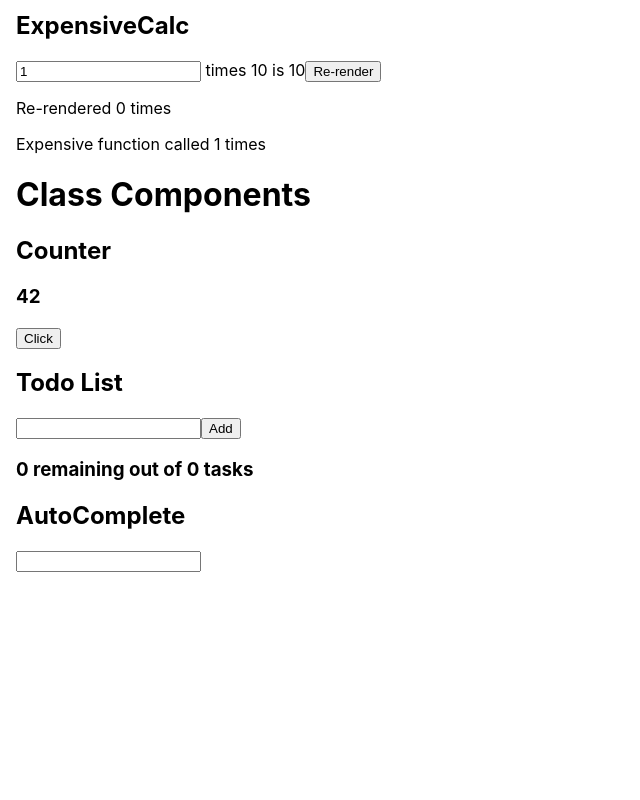
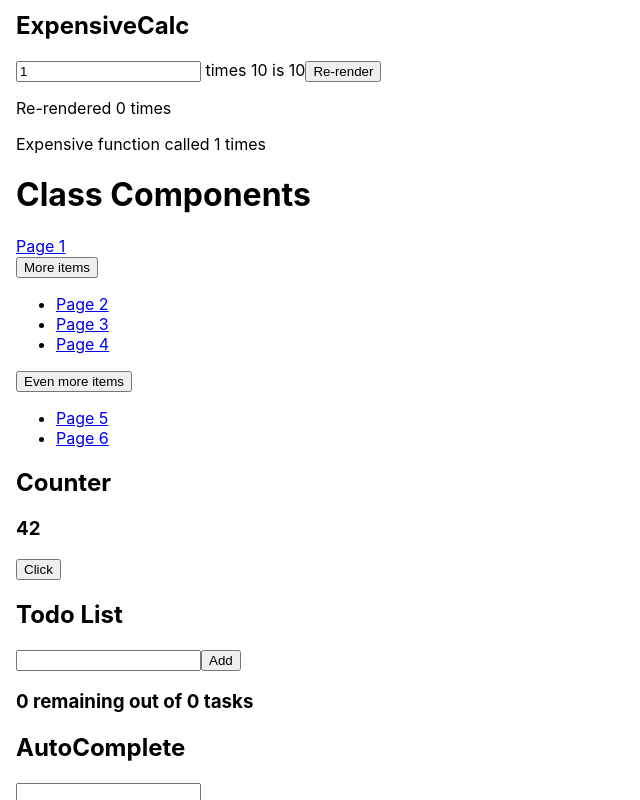
Before and after one commit to Knufle/Codility, a React (Vite) app: page / in a window 1280 px wide. Shown: the part 710-1510 px from the top of the page, without its empty margins (0-640 px from the left). Before the commit the page ends 1298 px from the top, so only its background shows below. Built offline with nearby package versions, Linux system fonts and the light colour scheme.

Commit message:
Dropdown component

```diff
--- a/src/App.tsx
+++ b/src/App.tsx
@@ -7,6 +7,7 @@ import FunctionCandidates from './components/Candidates/FunctionCandidates';
 import ClassCounter from './components/Counter/ClassCounter';
 import FunctionCounter from './components/Counter/FunctionCounter';
 import FunctionCurriedText from './components/CurriedText/FunctionCurriedCounter';
+import { ExampleNav } from './components/Dropdown/Dropdown';
 import FunctionExpensiveCalc from './components/ExpensiveCalc/FunctionExpensiveCalc';
 import ClassHero from './components/Hero/ClassHero';
 import FunctionHero from './components/Hero/FunctionHero';
@@ -36,6 +37,7 @@ function App() {
       </div>
       <h1>Class Components</h1>
       <div>
+        <ExampleNav />
         <ClassCounter />
         <ClassToDoList />
         <ClassAutoComplete />
--- /dev/null
+++ b/src/components/Dropdown/Dropdown.tsx
@@ -0,0 +1,110 @@
+/*
+Prompt:
+  We have defined a basic dropdown via the Dropdown and DropdownItem components below, with example usage
+  in the ExampleNav component. The Dropdown and DropdownItem components have some problems, and also
+  have room for improvements (doesn't everything?) A couple items TODO here (make sure to explain with comments!)
+
+  0. How are you today? 😊 I'm doing fine, what about you?
+  1. Please fix any obvious issues you see with the dropdown and then save your gist. I did it in TypeScript, hope you don't mind.
+  2. Please then make improvements to the dropdown and then save your gist again. Done.
+  3. Consider the different ways that this dropdown might be used and what changes would
+     be neccessary to make it more flexible. DropdownItem could be implemented directly by Dropdown and then Dropdown would also receive an array of objects containing both the href and title to be used by DropdownItem, but I'm not sure if that's what you want.
+  4. If we wanted to sync the dropdown selection to a server with this hypothetial "syncing library"
+     `app.sync('PATCH', 'users/'+app.USER.id, { dropdown_1_state: {true,false} })` where would this be included? Should
+     the state be read again from the server to show the dropdown open/closed on page load? We could manage this state with useReducer or Redux (depends on the store and app size) and then store it in localStorage while also rehydrating it on page reload.
+  5. If we wanted to pass children (like this example) OR a Promise that resolves to an array of items
+     what changes should be made? (just a sentence or two or some code is ok). If we wanted a really abstract higher order Dropdown component, we could receive the promise and resolve it inside the component (although I prefer to resolve it in the component that is managing this data), but what would be actually better is to implement a loading state for the Dropdown and associate this prop to the promise fetching so once it's done, the component would actually render the children.
+
+     Btw, I refactored it so all components are actually working, you can test it, I just didn't add the css classes for the dropdown to show/hide. I also refactored some typos.
+
+  PS: No need to worry about CSS or about making it actually run.
+ */
+
+import React, { PureComponent } from 'react';
+
+interface DropdownProps {
+  label: string;
+}
+
+interface DropdownState {
+  isOpen: boolean;
+}
+
+class Dropdown extends PureComponent<DropdownProps, DropdownState> {
+  constructor(props: DropdownProps) {
+    super(props);
+    this.state = {
+      isOpen: false,
+    };
+  }
+
+  toggle() {
+    this.setState((prevState) => ({
+      isOpen: !prevState.isOpen,
+    }));
+  }
+
+  render() {
+    const { isOpen } = this.state;
+    const { label } = this.props;
+
+    return (
+      <div className="dropdown">
+        <button
+          type="button"
+          className="dropdown-button"
+          id="dropdownButton"
+          aria-haspopup="true"
+          aria-expanded={isOpen}
+          onClick={this.toggle.bind(this)}
+        >
+          {label}
+        </button>
+
+        <ul
+          className={`${isOpen ? 'dropdown-open' : ''} dropdown-menu`}
+          aria-labelledby="dropdownButton"
+          role="menu"
+        >
+          {this.props.children}
+        </ul>
+      </div>
+    );
+  }
+}
+
+interface DropdownItemProps {
+  href: string;
+}
+
+class DropdownItem extends PureComponent<DropdownItemProps> {
+  constructor(props: DropdownItemProps) {
+    super(props);
+  }
+  render() {
+    return (
+      <li>
+        <a href={this.props.href}>{this.props.children}</a>
+      </li>
+    );
+  }
+}
+
+export class ExampleNav extends PureComponent {
+  render() {
+    return (
+      <nav>
+        <a href="/page1">Page 1</a>
+        <Dropdown label="More items">
+          <DropdownItem href="/page2">Page 2</DropdownItem>
+          <DropdownItem href="/page3">Page 3</DropdownItem>
+          <DropdownItem href="/page4">Page 4</DropdownItem>
+        </Dropdown>
+        <Dropdown label="Even more items">
+          <DropdownItem href="/page5">Page 5</DropdownItem>
+          <DropdownItem href="/page6">Page 6</DropdownItem>
+        </Dropdown>
+      </nav>
+    );
+  }
+}
```
